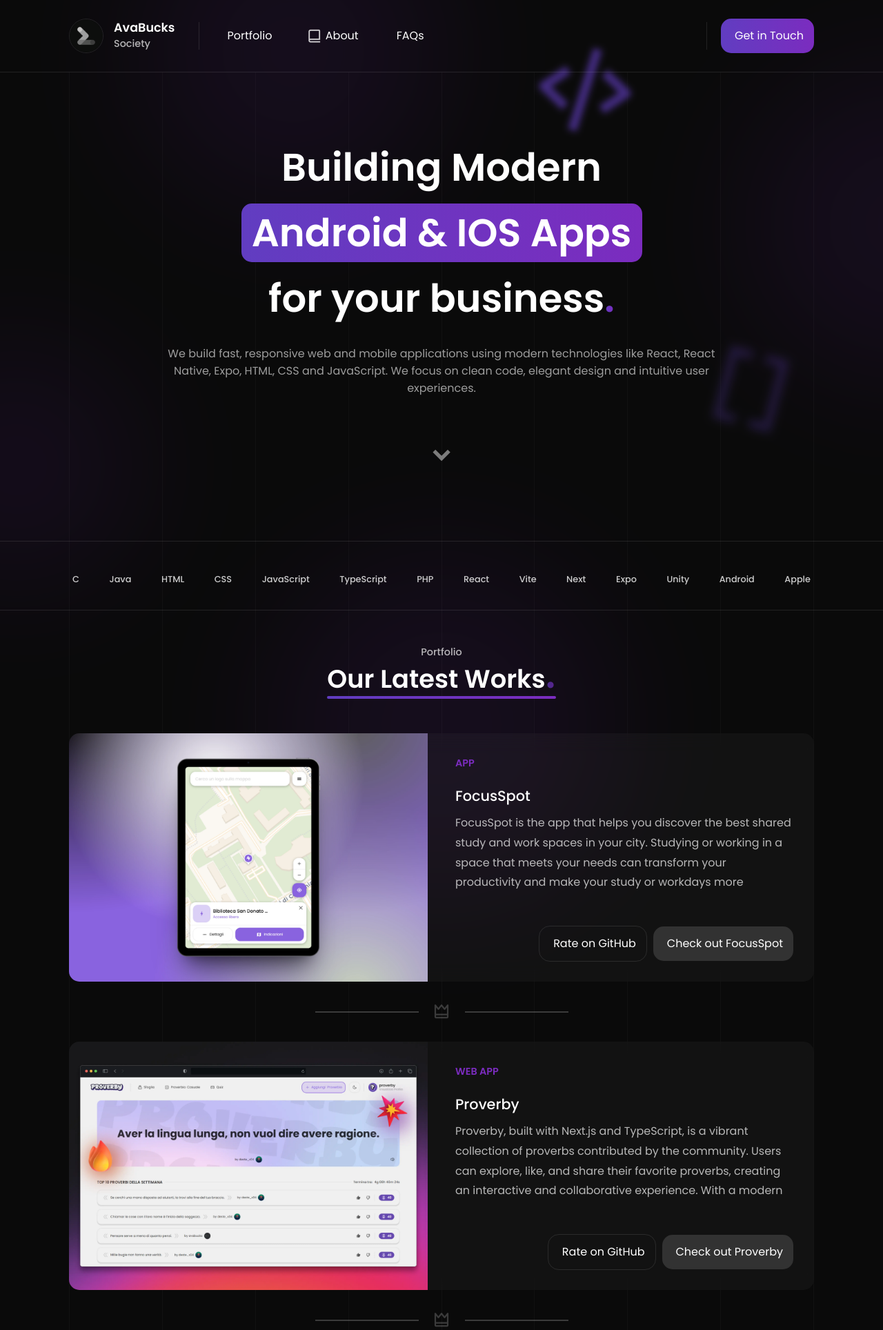
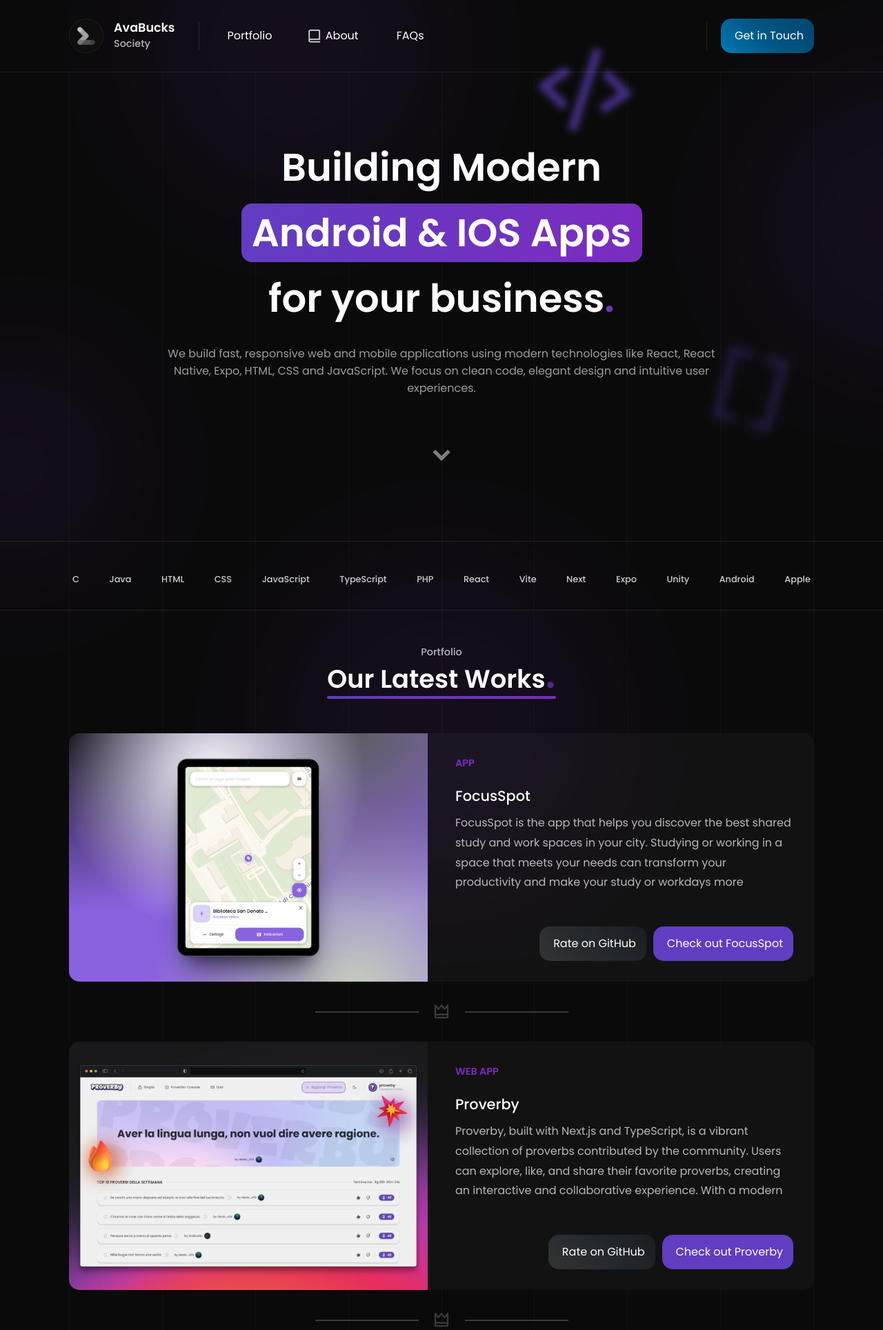
Before and after one commit to Avabucks/Avabucks, a PHP site: page / in a window 1280 px wide. Shown: the top 1928 px of the page at 69% size. Run offline with PHP 8.4, Linux system fonts and the light colour scheme; some libraries are stand-ins or nearby versions.

Commit message:
update portfolio

```diff
--- a/footer.php
+++ b/footer.php
@@ -159,7 +159,7 @@
                   <h2>AvaBucks Society</h2>
                   <p>Passionate about building clean, responsive, and user-friendly apps with React, React Native, Expo, and modern web technologies. Let's create something great together.</p>
                   <div class="contact-buttons">
-                    <div class="ripple instagram"><a href="https://www.instagram.com/avabuckssociety/" target="_blank"><i class='bxl bx-instagram'></i>Contact on Instagram</a></div>
+                    <div class="ripple instagram"><a href="https://www.instagram.com/deste_x04/" target="_blank"><i class='bxl bx-instagram'></i>Contact on Instagram</a></div>
                     <div class="ripple outline"><a href="mailto:avabuckssociety@gmail.com" target="_blank"><i class='bx bx-envelope'></i>Contact by Email</a></div>
                   </div>
               </div>
--- a/header.php
+++ b/header.php
@@ -374,7 +374,7 @@
                             <li class="lnk ripple"><a href="#portfolio"><i class='bx bx-card-view'></i>Portfolio</a></li>
                             <li class="lnk ripple"><a href="#about"><i class='bx bx-book-alt'></i>About</a></li>
                             <li class="lnk ripple"><a href="#faqs"><i class='bx bx-quote-single-left'></i>FAQs</a></li>
-                            <li class="lnk ripple gradient hide-on-desktop"><a href="https://www.linkedin.com/in/alessandro-de-stefano-02361036a" target="_blank"><i class='bx bx-finger-up bx-tada icon-butt search-icon'></i>Get in Touch</a></li>
+                            <li class="lnk ripple linkedin hide-on-desktop"><a href="https://www.linkedin.com/in/alessandro-de-stefano-02361036a" target="_blank"><i class='bxl bx-linkedin-square bx-tada icon-butt search-icon'></i>Get in Touch</a></li>
                         </ul>
                     </div>
                     <div class="copyright">
@@ -385,7 +385,7 @@
 
             <div class="menu-cont">
                     <div class="v-divider"></div>
-                    <div class="ripple gradient"><a href="https://www.linkedin.com/in/alessandro-de-stefano-02361036a" target="_blank"><i class='bx bx-finger-up bx-tada icon-butt search-icon'></i>Get in Touch</a></div>
+                    <div class="ripple linkedin"><a href="https://www.linkedin.com/in/alessandro-de-stefano-02361036a" target="_blank"><i class='bxl bx-linkedin-square bx-tada icon-butt search-icon'></i>Get in Touch</a></div>
             </div>
         </div>
     </header>
--- a/index.php
+++ b/index.php
@@ -107,9 +107,9 @@
                         </div>
                     </div>
                     <div class="cta-portfolio">
-                        <div class="ripple outline"><a href="https://github.com/Avabucks/FocusSpot" target="_blank"><i
+                        <div class="ripple github"><a href="https://github.com/Avabucks/FocusSpot" target="_blank"><i
                                     class='bxl bx-github icon-butt search-icon'></i>Rate on GitHub</a></div>
-                        <div class="ripple grey"><a href="https://focusspot.vercel.app/" target="_blank"><i
+                        <div class="ripple primary"><a href="https://focusspot.vercel.app/" target="_blank"><i
                                     class='bx bx-arrow-out-up-right-stroke-square bx-tada icon-butt search-icon'></i>Check
                                 out FocusSpot</a></div>
                     </div>
@@ -141,9 +141,9 @@
                         </div>
                     </div>
                     <div class="cta-portfolio">
-                        <div class="ripple outline"><a href="https://github.com/Avabucks/Proverby" target="_blank"><i
+                        <div class="ripple github"><a href="https://github.com/Avabucks/Proverby" target="_blank"><i
                                     class='bxl bx-github icon-butt search-icon'></i>Rate on GitHub</a></div>
-                        <div class="ripple grey"><a href="https://proverby.it/" target="_blank"><i
+                        <div class="ripple primary"><a href="https://proverby.it/" target="_blank"><i
                                     class='bx bx-arrow-out-up-right-stroke-square bx-tada icon-butt search-icon'></i>Check
                                 out Proverby</a></div>
                     </div>
@@ -173,9 +173,9 @@
                         </div>
                     </div>
                     <div class="cta-portfolio">
-                        <div class="ripple outline"><a href="https://github.com/Avabucks/BlazeBegin" target="_blank"><i
+                        <div class="ripple github"><a href="https://github.com/Avabucks/BlazeBegin" target="_blank"><i
                                     class='bxl bx-github icon-butt search-icon'></i>Rate on GitHub</a></div>
-                        <div class="ripple grey"><a href="https://blazebegin.avabucks.it/" target="_blank"><i
+                        <div class="ripple primary"><a href="https://blazebegin.avabucks.it/" target="_blank"><i
                                     class='bx bx-arrow-out-up-right-stroke-square bx-tada icon-butt search-icon'></i>Check
                                 out BlazeBegin</a></div>
                     </div>
@@ -205,9 +205,9 @@
                         </div>
                     </div>
                     <div class="cta-portfolio">
-                        <div class="ripple outline"><a href="https://github.com/Avabucks/BoxCoding" target="_blank"><i
+                        <div class="ripple github"><a href="https://github.com/Avabucks/BoxCoding" target="_blank"><i
                                     class='bxl bx-github icon-butt search-icon'></i>Rate on GitHub</a></div>
-                        <div class="ripple grey"><a href="https://boxcoding.avabucks.it/" target="_blank"><i
+                        <div class="ripple primary"><a href="https://boxcoding.avabucks.it/" target="_blank"><i
                                     class='bx bx-arrow-out-up-right-stroke-square bx-tada icon-butt search-icon'></i>Check
                                 out BoxCoding</a></div>
                     </div>
@@ -237,9 +237,9 @@
                         </div>
                     </div>
                     <div class="cta-portfolio">
-                        <div class="ripple outline"><a href="https://github.com/Avabucks/Plater" target="_blank"><i
+                        <div class="ripple github"><a href="https://github.com/Avabucks/Plater" target="_blank"><i
                                     class='bxl bx-github icon-butt search-icon'></i>Rate on GitHub</a></div>
-                        <div class="ripple grey"><a href="http://plater.avabucks.it/" target="_blank"><i
+                        <div class="ripple primary"><a href="http://plater.avabucks.it/" target="_blank"><i
                                     class='bx bx-arrow-out-up-right-stroke-square bx-tada icon-butt search-icon'></i>Check
                                 out Plater</a></div>
                     </div>
@@ -266,7 +266,7 @@
                         </div>
                     </div>
                     <div class="cta-portfolio">
-                        <div class="ripple grey"><a href="portfolio/PongBall" target="_blank"><i
+                        <div class="ripple primary"><a href="portfolio/PongBall" target="_blank"><i
                                     class='bx bx-arrow-out-up-right-stroke-square bx-tada icon-butt search-icon'></i>Try
                                 PongBall</a></div>
                     </div>
@@ -295,7 +295,7 @@
                     <div class="cta-portfolio">
                         <div class="ripple outline"><a href="portfolio/BrokenPin.apk" download><i
                                     class='bxl bx-android icon-butt search-icon'></i>Download APK</a></div>
-                        <div class="ripple grey"><a href="portfolio/BrokenPin" target="_blank"><i
+                        <div class="ripple primary"><a href="portfolio/BrokenPin" target="_blank"><i
                                     class='bx bx-arrow-out-up-right-stroke-square bx-tada icon-butt search-icon'></i>Try
                                 BrokenPin</a></div>
                     </div>
@@ -325,7 +325,7 @@
                     <div class="cta-portfolio">
                         <div class="ripple outline"><a href="portfolio/BouncyRun.apk" download><i
                                     class='bxl bx-android icon-butt search-icon'></i>Download APK</a></div>
-                        <div class="ripple grey"><a href="portfolio/BouncyRun" target="_blank"><i
+                        <div class="ripple primary"><a href="portfolio/BouncyRun" target="_blank"><i
                                     class='bx bx-arrow-out-up-right-stroke-square bx-tada icon-butt search-icon'></i>Try
                                 BouncyRun</a></div>
                     </div>
@@ -356,7 +356,7 @@
                     <div class="cta-portfolio">
                         <div class="ripple outline"><a href="portfolio/Duet.apk" download><i
                                     class='bxl bx-android icon-butt search-icon'></i>Download APK</a></div>
-                        <div class="ripple grey"><a href="portfolio/Duet" target="_blank"><i
+                        <div class="ripple primary"><a href="portfolio/Duet" target="_blank"><i
                                     class='bx bx-arrow-out-up-right-stroke-square bx-tada icon-butt search-icon'></i>Try
                                 Duet</a></div>
                     </div>
@@ -461,8 +461,8 @@
         <div class="gradient">
             <h4>Didn't find an answer?</h4>
             <span>Our team is here to help you — just reach out!</span>
-            <div class="ripple gradient"><a href="https://www.linkedin.com/in/alessandro-de-stefano-02361036a"
-                    target="_blank"><i class='bx bx-finger-up bx-tada icon-butt search-icon'></i>Get in Touch</a></div>
+            <div class="ripple linkedin"><a href="https://www.linkedin.com/in/alessandro-de-stefano-02361036a"
+                    target="_blank"><i class='bxl bx-linkedin-square bx-tada icon-butt search-icon'></i>Get in Touch</a></div>
         </div>
     </div>
 
--- a/style.css
+++ b/style.css
@@ -137,6 +137,14 @@ i {
 
 .ripple.instagram>a {
     background: linear-gradient(45deg, #b86e27 0%, #b3532f 25%, #a32839 50%, #8e1d4d 75%, #72185e 100%);
+}
+
+.ripple.linkedin>a {
+    background: linear-gradient(45deg, #0077B5 0%, #005582 50%, #004471 100%);
+}
+
+.ripple.github>a {
+    background: linear-gradient(45deg, #333333 0%, #24292e 50%, #1a1e22 100%);
 }
 
 .ripple.disabled,
```
